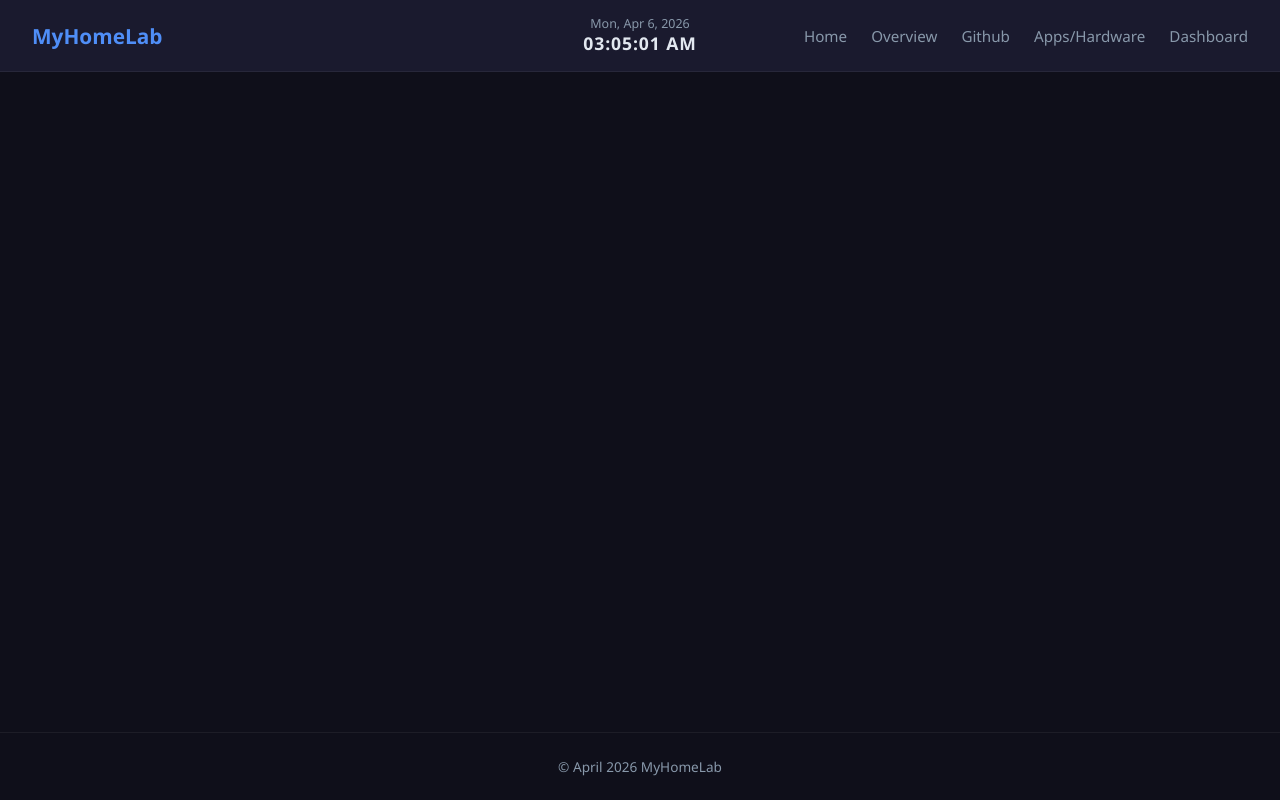
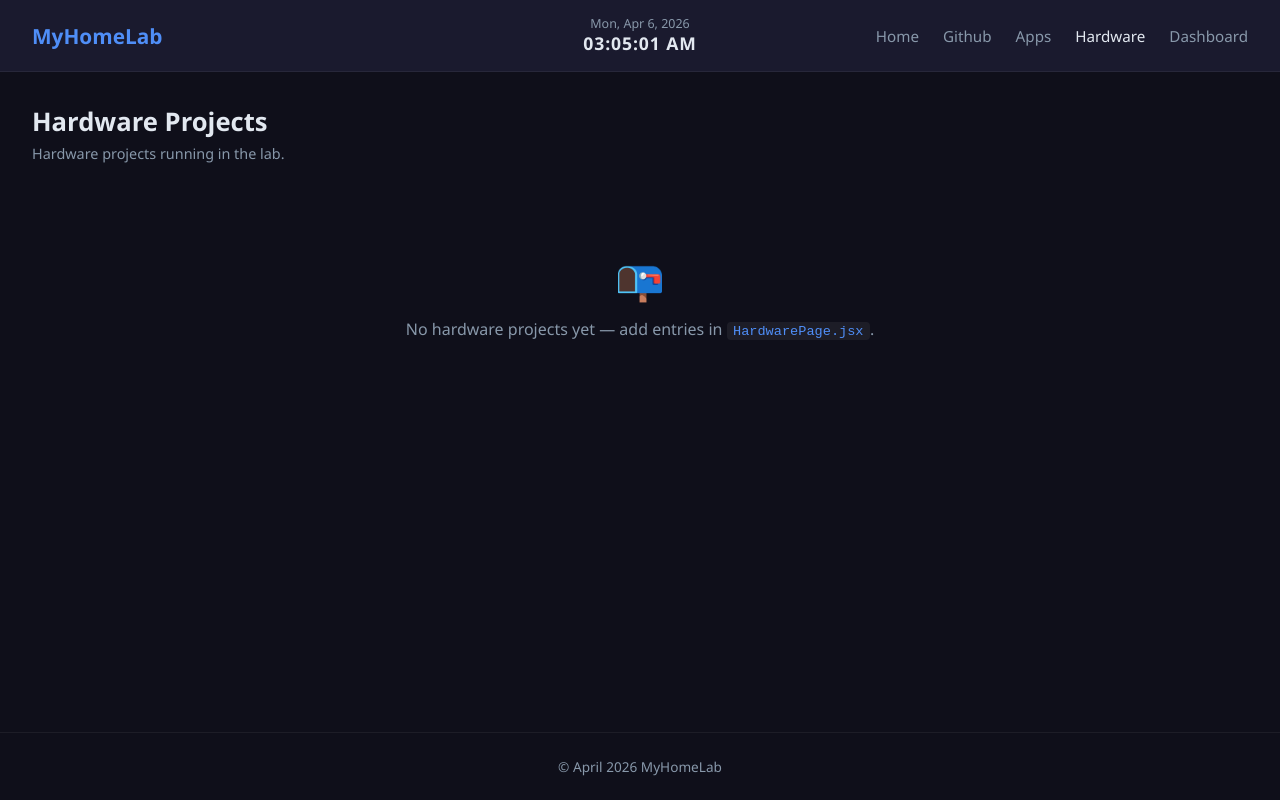
Before and after one commit to fanrado/MyHomeLab, a React (Vite) app in the folder FrontEnd/: page /hardware in a window 1280 px wide. Built offline with nearby package versions, Linux system fonts and the light colour scheme; the HTML template or start-up script is replaced by a standard one.

Commit message:
Split Apps/Hardware into separate pages, remove Overview nav link

```diff
--- a/FrontEnd/src/App.jsx
+++ b/FrontEnd/src/App.jsx
@@ -3,7 +3,8 @@ import { BrowserRouter, Routes, Route } from 'react-router-dom';
 import Navbar from './components/Navbar';
 import HomePage from './pages/HomePage';
 import GithubPage from './pages/GithubPage';
-import AppsHardwarePage from './pages/AppsHardwarePage';
+import AppsPage from './pages/AppsPage';
+import HardwarePage from './pages/HardwarePage';
 import './App.css';
 
 function App() {
@@ -15,7 +16,8 @@ function App() {
           <Routes>
             <Route path="/" element={<HomePage />} />
             <Route path="/github" element={<GithubPage />} />
-            <Route path="/apps-hardware" element={<AppsHardwarePage />} />
+            <Route path="/apps" element={<AppsPage />} />
+            <Route path="/hardware" element={<HardwarePage />} />
           </Routes>
         </div>
         <footer className="footer">
--- a/FrontEnd/src/components/Navbar.jsx
+++ b/FrontEnd/src/components/Navbar.jsx
@@ -27,9 +27,9 @@ function Navbar() {
 
       <ul className="navbar-links">
         <li><NavLink to="/" end>Home</NavLink></li>
-        <li><NavLink to="/overview">Overview</NavLink></li>
         <li><NavLink to="/github">Github</NavLink></li>
-        <li><NavLink to="/apps-hardware">Apps/Hardware</NavLink></li>
+        <li><NavLink to="/apps">Apps</NavLink></li>
+        <li><NavLink to="/hardware">Hardware</NavLink></li>
         <li><NavLink to="/dashboard">Dashboard</NavLink></li>
       </ul>
     </nav>
--- a/FrontEnd/src/pages/AppsHardwarePage.jsx
+++ /dev/null
@@ -1,142 +0,0 @@
-import React, { useState } from 'react';
-import './AppsHardwarePage.css';
-import TodoApp from '../WebApps/TodoApp';
-
-/* ── Placeholder data — replace with real entries over time ── */
-const WEB_APPS = [
-  {
-    name: 'To-Do List',
-    description: 'Manage tasks backed by a CSV file. Supports add, edit, delete, import & export.',
-    key: 'todo',
-    icon: '📋',
-  },
-];
-
-/* ── Registry: app key → component ──────────────────────── */
-const APP_COMPONENTS = {
-  todo: TodoApp,
-};
-
-const HARDWARE_PROJECTS = [
-  // { name: 'Raspberry Pi Cluster', description: '3-node k3s cluster.', status: 'Active', icon: '🖥️' },
-];
-
-/* ── WebApp card ─────────────────────────────────────────── */
-function WebAppCard({ app, onOpen }) {
-  const inner = (
-    <>
-      <span className="ah-card-icon">{app.icon || '🌐'}</span>
-      <div className="ah-card-body">
-        <h3 className="ah-card-title">{app.name}</h3>
-        {app.description && <p className="ah-card-desc">{app.description}</p>}
-      </div>
-    </>
-  );
-
-  // Internal apps (identified by key) open inline so the tabs stay visible.
-  if (app.key) {
-    return <button className="ah-card" onClick={() => onOpen(app.key)}>{inner}</button>;
-  }
-  return (
-    <a className="ah-card" href={app.url} target="_blank" rel="noopener noreferrer">
-      {inner}
-    </a>
-  );
-}
-
-/* ── Hardware card ───────────────────────────────────────── */
-function HardwareCard({ project }) {
-  return (
-    <div className="ah-card">
-      <span className="ah-card-icon">{project.icon || '🔧'}</span>
-      <div className="ah-card-body">
-        <h3 className="ah-card-title">{project.name}</h3>
-        {project.description && <p className="ah-card-desc">{project.description}</p>}
-        {project.status && (
-          <span className={`ah-status ah-status--${project.status.toLowerCase()}`}>
-            {project.status}
-          </span>
-        )}
-      </div>
-    </div>
-  );
-}
-
-/* ── Empty state ─────────────────────────────────────────── */
-function EmptyState({ label }) {
-  return (
-    <div className="ah-empty">
-      <span className="ah-empty-icon">📭</span>
-      <p>No {label} yet — add entries in <code>AppsHardwarePage.jsx</code>.</p>
-    </div>
-  );
-}
-
-/* ── Main page ───────────────────────────────────────────── */
-function AppsHardwarePage() {
-  const [tab, setTab]       = useState('webapps');
-  const [openApp, setOpenApp] = useState(null);
-
-  function handleTabChange(newTab) {
-    setOpenApp(null);   // close any open app when switching tabs
-    setTab(newTab);
-  }
-
-  function openInlineApp(key) {
-    setTab('webapps');  // keep WebApps tab active
-    setOpenApp(key);
-  }
-
-  function closeInlineApp() {
-    setOpenApp(null);
-  }
-
-  const OpenAppComponent = openApp ? APP_COMPONENTS[openApp] : null;
-
-  return (
-    <div className="ah-page">
-      <header className="ah-header">
-        <h1 className="ah-title">Apps &amp; Hardware</h1>
-        <p className="ah-subtitle">Web applications and hardware projects running in the lab.</p>
-      </header>
-
-      {/* ── Tabs ── */}
-      <div className="ah-tabs">
-        <button
-          className={`ah-tab-btn ${tab === 'webapps' ? 'active' : ''}`}
-          onClick={() => handleTabChange('webapps')}
-        >
-          🌐 Web Apps
-        </button>
-        <button
-          className={`ah-tab-btn ${tab === 'hardware' ? 'active' : ''}`}
-          onClick={() => handleTabChange('hardware')}
-        >
-          🔧 Hardware Projects
-        </button>
-      </div>
-
-      {/* ── Tab content ── */}
-      <div className="ah-content">
-        {OpenAppComponent ? (
-          <OpenAppComponent onClose={closeInlineApp} />
-        ) : (
-          <>
-            {tab === 'webapps' && (
-              WEB_APPS.length > 0
-                ? <div className="ah-grid">{WEB_APPS.map((a, i) => <WebAppCard key={i} app={a} onOpen={openInlineApp} />)}</div>
-                : <EmptyState label="web apps" />
-            )}
-            {tab === 'hardware' && (
-              HARDWARE_PROJECTS.length > 0
-                ? <div className="ah-grid">{HARDWARE_PROJECTS.map((p, i) => <HardwareCard key={i} project={p} />)}</div>
-                : <EmptyState label="hardware projects" />
-            )}
-          </>
-        )}
-      </div>
-    </div>
-  );
-}
-
-export default AppsHardwarePage;
--- /dev/null
+++ b/FrontEnd/src/pages/AppsPage.jsx
@@ -0,0 +1,82 @@
+import React, { useState } from 'react';
+import './AppsHardwarePage.css';
+import TodoApp from '../WebApps/TodoApp';
+
+/* ── Placeholder data — replace with real entries over time ── */
+const WEB_APPS = [
+  {
+    name: 'To-Do List',
+    description: 'Manage tasks backed by a CSV file. Supports add, edit, delete, import & export.',
+    key: 'todo',
+    icon: '📋',
+  },
+];
+
+/* ── Registry: app key → component ──────────────────────── */
+const APP_COMPONENTS = {
+  todo: TodoApp,
+};
+
+/* ── WebApp card ─────────────────────────────────────────── */
+function WebAppCard({ app, onOpen }) {
+  const inner = (
+    <>
+      <span className="ah-card-icon">{app.icon || '🌐'}</span>
+      <div className="ah-card-body">
+        <h3 className="ah-card-title">{app.name}</h3>
+        {app.description && <p className="ah-card-desc">{app.description}</p>}
+      </div>
+    </>
+  );
+
+  if (app.key) {
+    return <button className="ah-card" onClick={() => onOpen(app.key)}>{inner}</button>;
+  }
+  return (
+    <a className="ah-card" href={app.url} target="_blank" rel="noopener noreferrer">
+      {inner}
+    </a>
+  );
+}
+
+/* ── Empty state ─────────────────────────────────────────── */
+function EmptyState() {
+  return (
+    <div className="ah-empty">
+      <span className="ah-empty-icon">📭</span>
+      <p>No web apps yet — add entries in <code>AppsPage.jsx</code>.</p>
+    </div>
+  );
+}
+
+/* ── Main page ───────────────────────────────────────────── */
+function AppsPage() {
+  const [openApp, setOpenApp] = useState(null);
+
+  function closeInlineApp() {
+    setOpenApp(null);
+  }
+
+  const OpenAppComponent = openApp ? APP_COMPONENTS[openApp] : null;
+
+  return (
+    <div className="ah-page">
+      <header className="ah-header">
+        <h1 className="ah-title">Web Apps</h1>
+        <p className="ah-subtitle">Web applications running in the lab.</p>
+      </header>
+
+      <div className="ah-content">
+        {OpenAppComponent ? (
+          <OpenAppComponent onClose={closeInlineApp} />
+        ) : (
+          WEB_APPS.length > 0
+            ? <div className="ah-grid">{WEB_APPS.map((a, i) => <WebAppCard key={i} app={a} onOpen={setOpenApp} />)}</div>
+            : <EmptyState />
+        )}
+      </div>
+    </div>
+  );
+}
+
+export default AppsPage;
--- /dev/null
+++ b/FrontEnd/src/pages/HardwarePage.jsx
@@ -0,0 +1,56 @@
+import React from 'react';
+import './AppsHardwarePage.css';
+
+/* ── Placeholder data — replace with real entries over time ── */
+const HARDWARE_PROJECTS = [
+  // { name: 'Raspberry Pi Cluster', description: '3-node k3s cluster.', status: 'Active', icon: '🖥️' },
+];
+
+/* ── Hardware card ───────────────────────────────────────── */
+function HardwareCard({ project }) {
+  return (
+    <div className="ah-card">
+      <span className="ah-card-icon">{project.icon || '🔧'}</span>
+      <div className="ah-card-body">
+        <h3 className="ah-card-title">{project.name}</h3>
+        {project.description && <p className="ah-card-desc">{project.description}</p>}
+        {project.status && (
+          <span className={`ah-status ah-status--${project.status.toLowerCase()}`}>
+            {project.status}
+          </span>
+        )}
+      </div>
+    </div>
+  );
+}
+
+/* ── Empty state ─────────────────────────────────────────── */
+function EmptyState() {
+  return (
+    <div className="ah-empty">
+      <span className="ah-empty-icon">📭</span>
+      <p>No hardware projects yet — add entries in <code>HardwarePage.jsx</code>.</p>
+    </div>
+  );
+}
+
+/* ── Main page ───────────────────────────────────────────── */
+function HardwarePage() {
+  return (
+    <div className="ah-page">
+      <header className="ah-header">
+        <h1 className="ah-title">Hardware Projects</h1>
+        <p className="ah-subtitle">Hardware projects running in the lab.</p>
+      </header>
+
+      <div className="ah-content">
+        {HARDWARE_PROJECTS.length > 0
+          ? <div className="ah-grid">{HARDWARE_PROJECTS.map((p, i) => <HardwareCard key={i} project={p} />)}</div>
+          : <EmptyState />
+        }
+      </div>
+    </div>
+  );
+}
+
+export default HardwarePage;
```
